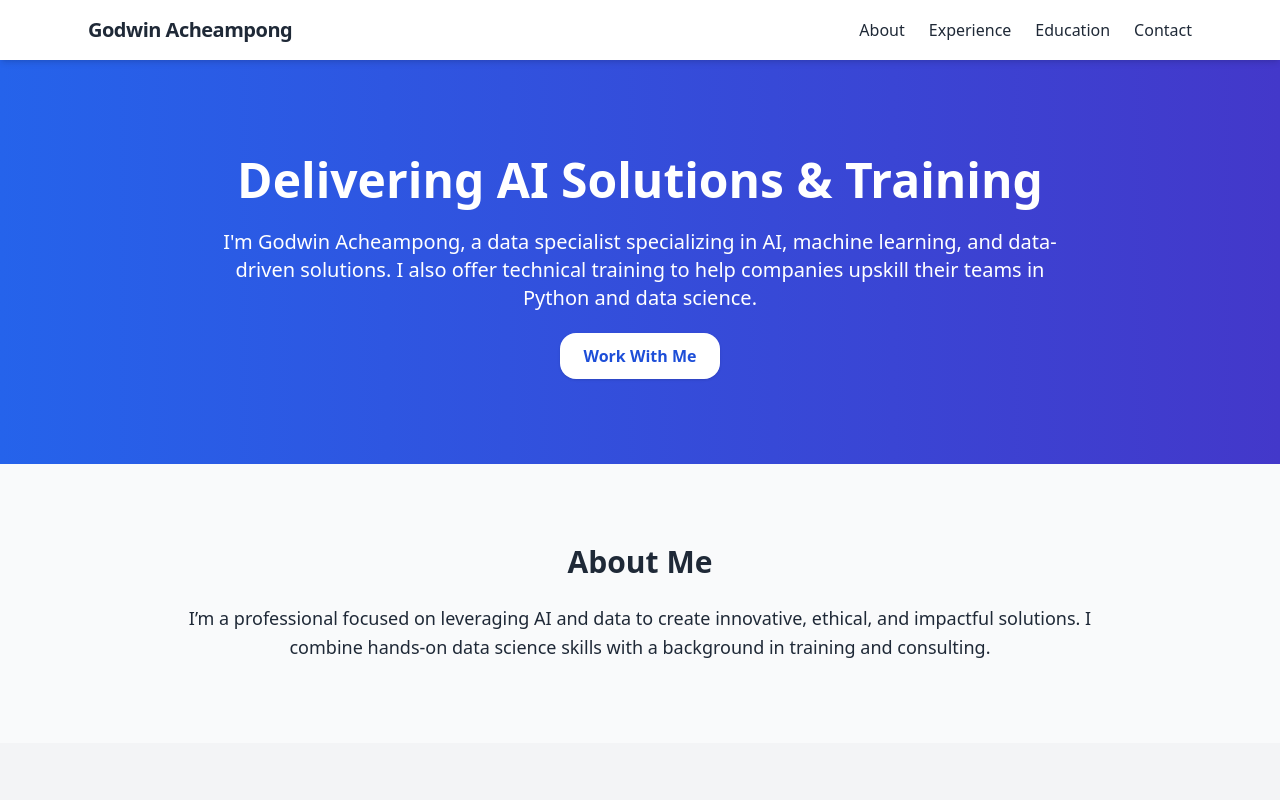
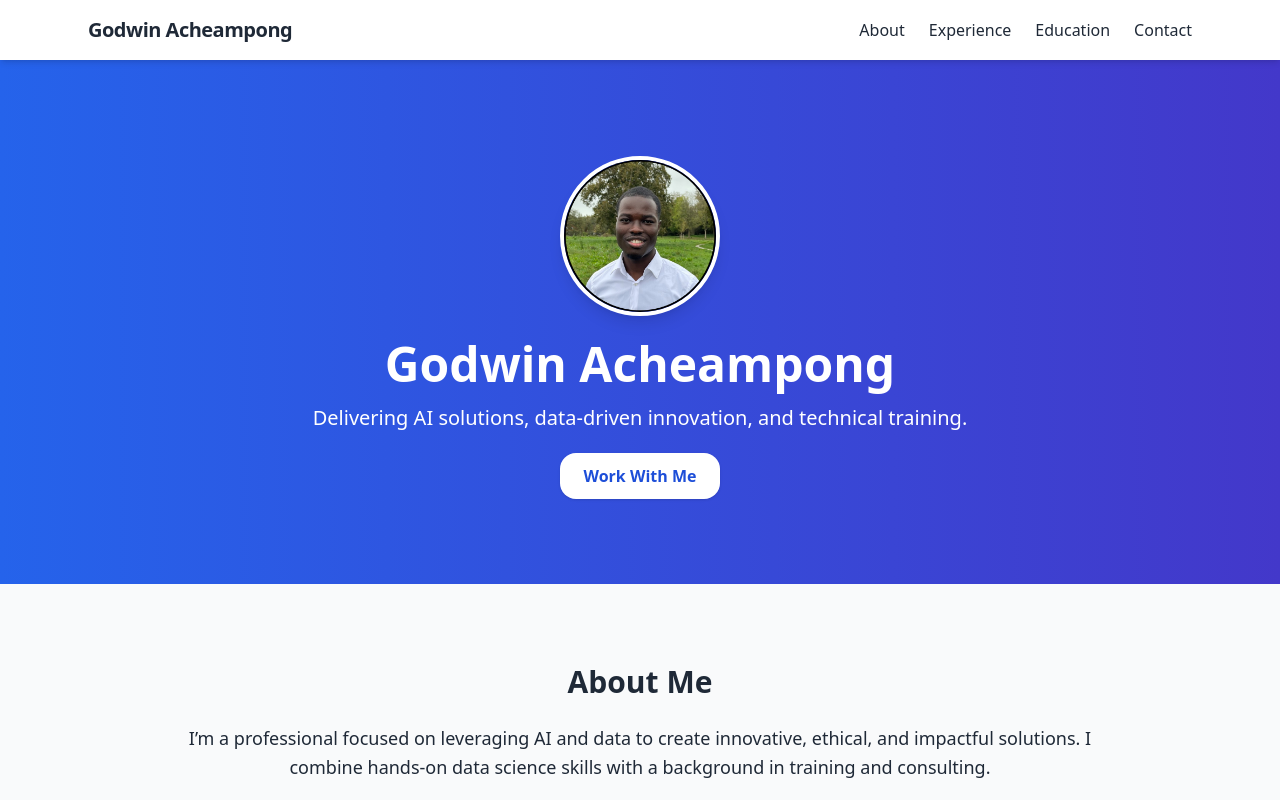
Before and after one commit to godwinwa/my-personal-website, a React (Vite) app: page / in a window 1280 px wide. Shown: the top 800 px of the page. Built offline with nearby package versions, Linux system fonts and the light colour scheme.

Commit message:
Update App.jsx to use profile image from public folder

```diff
--- a/src/App.jsx
+++ b/src/App.jsx
@@ -17,10 +17,14 @@ export default function App() {
       {/* Hero Section */}
       <section className="bg-gradient-to-r from-blue-600 to-indigo-700 text-white py-24">
         <div className="max-w-4xl mx-auto text-center px-6">
-          <h2 className="text-4xl md:text-5xl font-extrabold mb-6">Delivering AI Solutions & Training</h2>
-          <p className="text-lg md:text-xl mb-8 leading-relaxed">
-            I'm Godwin Acheampong, a data specialist specializing in AI, machine learning, and data-driven solutions.
-            I also offer technical training to help companies upskill their teams in Python and data science.
+          <img
+            src="/profile.jpeg"
+            alt="Godwin Acheampong"
+            className="w-40 h-40 mx-auto mb-6 rounded-full shadow-lg border-4 border-white object-cover"
+          />
+          <h2 className="text-4xl md:text-5xl font-extrabold mb-4">Godwin Acheampong</h2>
+          <p className="text-lg md:text-xl mb-8 leading-relaxed max-w-2xl mx-auto">
+            Delivering AI solutions, data-driven innovation, and technical training.
           </p>
           <a
             href="#contact"
```
Also changed, not shown: public/profile.jpeg (added), 1 other file (tests, documents, lock files or other folders).
